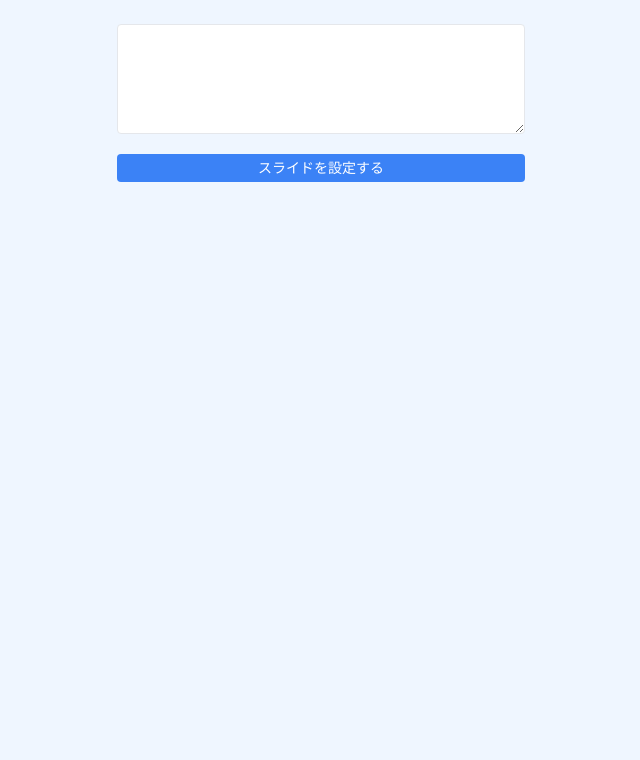
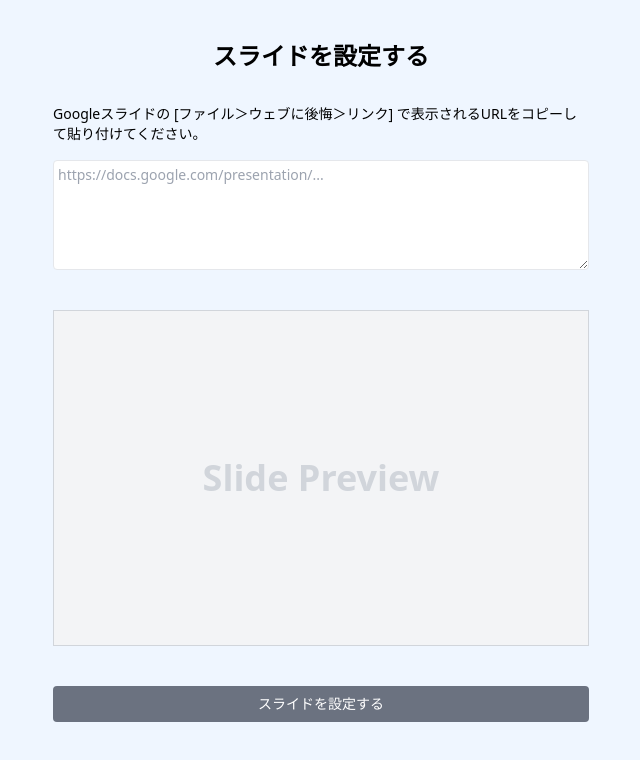
Before and after one commit to Jun-T-git/slive, a Next.js app: page /presenter/setting in a window 1280 px wide. Shown: the top 760 px of the page, without its empty margins (319-959 px from the left). Built offline with nearby package versions, Linux system fonts and the light colour scheme.

Commit message:
スライドプレビュー機能追加

```diff
--- a/src/pages/presenter/setting.tsx
+++ b/src/pages/presenter/setting.tsx
@@ -1,10 +1,10 @@
 import React, { ChangeEvent } from "react";
 import Link from "next/link";
-import { useSetRecoilState } from "recoil";
+import { useRecoilState } from "recoil";
 import { slideSrcState } from "~/recoil/atoms";
 
 const Setting: React.VFC = () => {
-  const setSlideSrc = useSetRecoilState(slideSrcState);
+  const [slideSrc, setSlideSrc] = useRecoilState(slideSrcState);
 
   const handleTextareaChange = (e: ChangeEvent<HTMLTextAreaElement>) => {
     const slideLink = e.target.value;
@@ -13,14 +13,34 @@ const Setting: React.VFC = () => {
   };
 
   return (
-    <div className="p-5 mx-auto max-w-md">
+    <div className="p-5 mx-auto max-w-xl">
+      <h1 className="text-center text-2xl font-bold py-5">
+        スライドを設定する
+      </h1>
+      <p className="text-sm py-3">
+        Googleスライドの [ファイル＞ウェブに後悔＞リンク]
+        で表示されるURLをコピーして貼り付けてください。
+      </p>
       <textarea
         className="block w-full p-1 my-1 h-full border text-sm rounded"
         rows={5}
+        placeholder="https://docs.google.com/presentation/..."
         onChange={handleTextareaChange}
       />
-      <Link href="/presenter/presentation">
-        <a className="block text-center w-full py-1 my-5 h-full text-white text-sm rounded bg-blue-500">
+      {slideSrc ? (
+        <iframe src={slideSrc} className="my-10 w-full h-[21rem]" />
+      ) : (
+        <div className="my-10 w-full h-[21rem] bg-gray-100 text-gray-300 text-4xl font-bold flex justify-center items-center border border-gray-300">
+          Slide Preview
+        </div>
+      )}
+      <Link href={slideSrc ? "/presenter/presentation" : "#"}>
+        <a
+          className={
+            "block text-center w-full py-2 my-5 h-full text-white text-sm rounded " +
+            (slideSrc ? "bg-blue-500" : "bg-gray-500")
+          }
+        >
           スライドを設定する
         </a>
       </Link>
```
